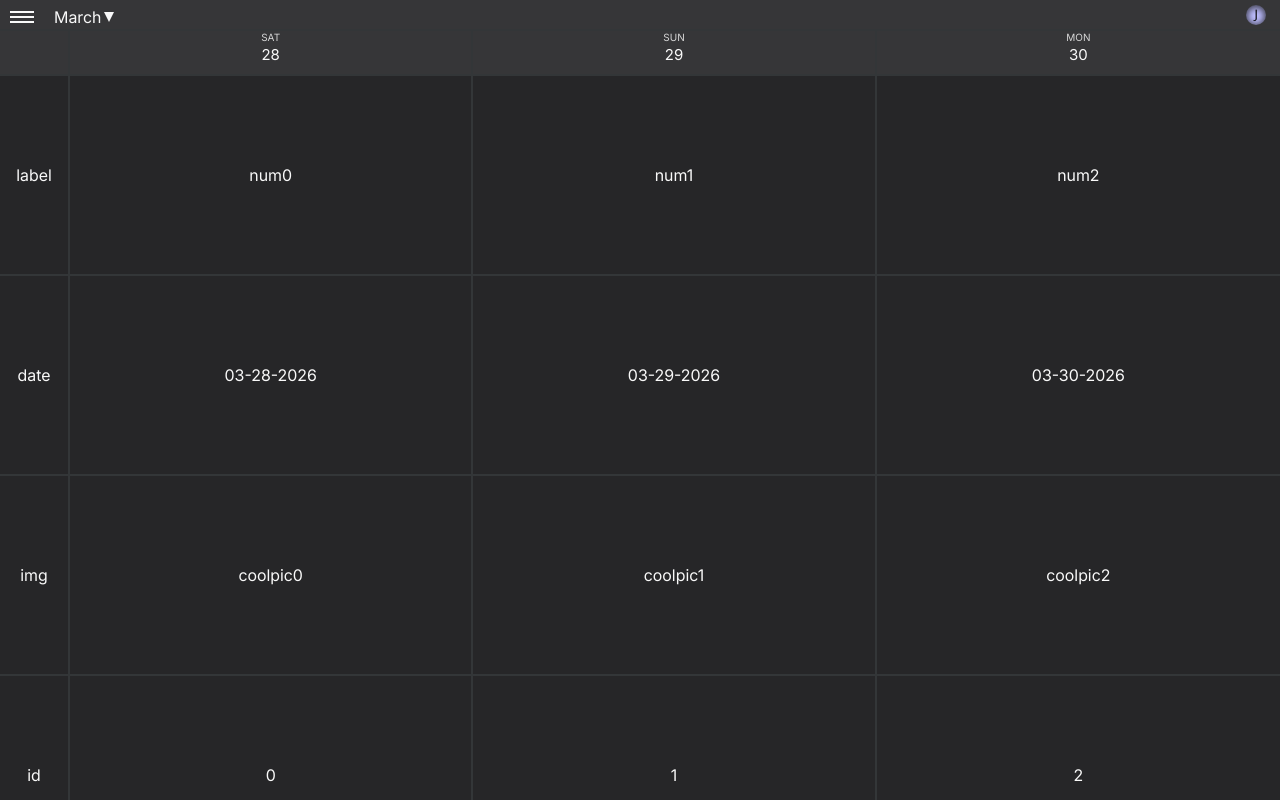
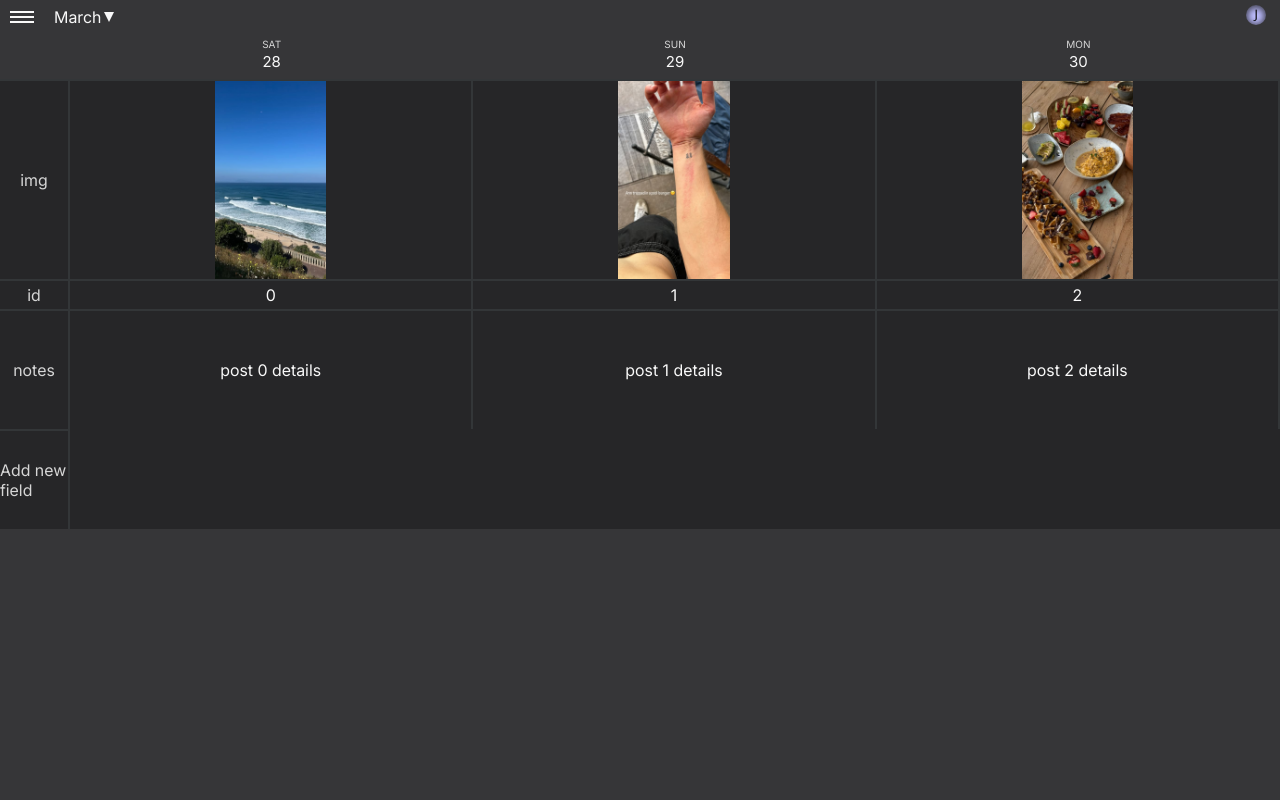
Before and after one commit to speedy-rb/pulse, a React (Vite) app in the folder frontend/: page / in a window 1280 px wide. Built offline with nearby package versions, Linux system fonts and the light colour scheme.

Commit message:
Refactor app into label column and day specific data to prep for interactive scroll

```diff
--- /dev/null
+++ b/frontend/src/components/DayColumn/DayColumn.jsx
@@ -0,0 +1,37 @@
+import styles from './DayColumn.module.css';
+
+function DayColumn({ topRowHeight, isCalendarExpanded, fieldRows, dayData }) {
+  const gridTemplateRows = [topRowHeight, ...fieldRows.map(row => row.height)]
+    .join(" ");
+  return (
+    <div
+      style = {{
+        display: 'grid',
+        gridTemplateRows
+      }}
+    >
+      <div className={`${styles.dayHeaderContainer} ${
+        isCalendarExpanded ? styles.dayHeaderContainerCalendarExpanded : ""
+      }`}>
+        <div className={styles.dayHeaderWeekDay}>{dayData.dateObj.format('ddd').toUpperCase()}</div>
+        <div className={styles.dayHeaderDay}>{dayData.dateObj.date()}</div>
+      </div>
+      { fieldRows.map((row, i) => (
+        <div key={i} className={styles.cell}>
+          {row.key === 'img'
+            ? <img
+                src={dayData[row.key]}
+                height='100%'
+              />
+            : <div>
+                {dayData[row.key]}
+              </div>
+          }
+        </div>
+        ))
+      }
+    </div>
+  )
+}
+
+export default DayColumn;
--- /dev/null
+++ b/frontend/src/components/DayColumn/DayColumn.module.css
@@ -0,0 +1,34 @@
+.dayHeaderContainer {
+    display: flex;
+    flex-direction: column;
+    align-items: center;
+    justify-content: center;
+    gap: 2px;
+    background-color: var(--header-background-color);
+}
+
+.dayHeaderContainerCalendarExpanded {
+    background-color: var(--body-background-color);
+}
+
+.dayHeaderWeekDay {
+    color: var(--text-color-secondary);
+    font-size: var(--font-size-day-of-week-entity-label-header);
+}
+
+.dayHeaderDay {
+    font-size: var(--font-size-day-number-entity-label-header);
+}
+
+.cell {
+    border-right: 2px solid var(--grid-line-color);
+    border-top: 2px solid var(--grid-line-color);
+    display: flex;
+    align-items: center;
+    justify-content: center;
+    overflow: hidden;
+}
+.cell img {
+    max-width: 100%;
+    max-height: 100%;
+}
--- /dev/null
+++ b/frontend/src/components/StoryFieldLabelCol/StoryFieldLabelCol.jsx
@@ -0,0 +1,27 @@
+import styles from './StoryFieldLabelCol.module.css';
+
+function StoryFieldLabelCol({ topRowHeight, addNewRowHeight, fieldRows, isCalendarExpanded }) {
+  const gridTemplateRows = [topRowHeight, ...fieldRows.map(row => row.height), addNewRowHeight]
+    .join(" ");
+  return (
+    <div
+      className={styles.storyFieldLabelCol}
+      style={{
+        display: 'grid',
+        gridTemplateRows
+      }}
+    >
+      <div className={`${styles.deadZone} ${
+        isCalendarExpanded ? styles.deadZoneCalendarExpanded : ""
+      }`}></div>
+      {fieldRows.map((field, i) => (
+        <div key={i} className={styles.cell}>
+          {field.label}
+        </div>
+      ))}
+      <div className={styles.cell}>Add new field</div>
+    </div>
+  )
+}
+
+export default StoryFieldLabelCol;
--- /dev/null
+++ b/frontend/src/components/StoryFieldLabelCol/StoryFieldLabelCol.module.css
@@ -0,0 +1,20 @@
+.storyFieldLabelCol {
+    background-color: var(--body-background-color);
+}
+
+.deadZone {
+    background-color: var(--header-background-color);
+}
+
+.deadZoneCalendarExpanded {
+    background-color: var(--body-background-color);
+}
+
+.cell {
+    border-right: 2px solid var(--grid-line-color);
+    border-top: 2px solid var(--grid-line-color);
+    display: flex;
+    align-items: center;
+    justify-content: center;
+    color: var(--text-color-secondary);
+}
--- a/frontend/src/components/ThreeDayContentGrid/ThreeDayContentGrid.jsx
+++ b/frontend/src/components/ThreeDayContentGrid/ThreeDayContentGrid.jsx
@@ -1,62 +1,66 @@
 import { useState } from "react";
 import styles from './ThreeDayContentGrid.module.css';
-import dayjs from 'dayjs';
+import DayColumn from '../DayColumn/DayColumn';
+import StoryFieldLabelCol from '../StoryFieldLabelCol/StoryFieldLabelCol';
 
 function createEntityData(initialDate){
   const entityData = [];
   for (let i = 0; i < 3; i++) {
     const curDate = initialDate.add(i, 'day');
     const curObj = {
-      'label': `num${i}`,
+      'id': i,
+      'img': `ref_story_${i}.jpg`,
+      'notes': `post ${i} details`,
       'date': curDate.format("MM-DD-YYYY"),
-      'dateObj': curDate,
-      'img': `coolpic${i}`,
-      'id': i
+      'dateObj': curDate
     }
     entityData.push(curObj);
   }
   return entityData
 }
 
-const today = dayjs();
-
 function ThreeDayContentGrid({ activeDate, isCalendarExpanded }) {
   const entityData = createEntityData(activeDate);
-  const fieldsToShow =  ['label','date','img','id'];
+  const topRowHeight = '50px';
+  const addNewRowHeight = '100px';
+  const fieldRows = [
+    { key: "img", label: "img", height: '200px'},
+    // { key: "date", label: "date", height: '50px'},
+    { key: "id", label: "id", height: '30px'},
+    { key: "notes", label: "notes", height: '120px'},
+  ]
 
-  return ( <>
-    <div className={styles.body}>
-      <div className={`${styles.entityLabelRow} ${
-          isCalendarExpanded ? styles.entityLabelRowExpanded : ""
-      }`}>
-        <div className={styles.cell}></div>
-        {entityData.map(entity => (
-          <div className={styles.cell} key={entity.id}>
-          <div className={styles.dayHeaderContainer}>
-            <div className={styles.dayHeaderWeekDay}>{entity.dateObj.format('ddd').toUpperCase()}</div>
-            <div className={styles.dayHeaderDay}>{entity.dateObj.date()}</div>
-          </div>
-          </div>
-        ))}
-      </div>
-      {fieldsToShow.map(field => (
-        <div key={field} className={styles.entityRow}>
-          <div className={styles.cell}>{field}</div>
-          {entityData.map(entity => (
-          <div key={`${entity['id']}.${field}`} className={styles.cell}>{entity[field]}</div>
-          ))}
+  return (
+    <div className={styles.threeDayContentGrid}>
+      <StoryFieldLabelCol
+        topRowHeight={topRowHeight}
+        addNewRowHeight={addNewRowHeight}
+        fieldRows={fieldRows}
+        isCalendarExpanded={isCalendarExpanded}
+      />
+      <div className={styles.dayDataViewport}>
+        <div className={styles.dayDataTrack}>
+          <DayColumn
+            topRowHeight={topRowHeight}
+            isCalendarExpanded={isCalendarExpanded}
+            fieldRows={fieldRows}
+            dayData={entityData[0]}
+          />
+          <DayColumn
+            topRowHeight={topRowHeight}
+            isCalendarExpanded={isCalendarExpanded}
+            fieldRows={fieldRows}
+            dayData={entityData[1]}
+          />
+          <DayColumn
+            topRowHeight={topRowHeight}
+            isCalendarExpanded={isCalendarExpanded}
+            fieldRows={fieldRows}
+            dayData={entityData[2]}
+          />
         </div>
-      ))}
-      <div className={styles.entityRow}>
-        <div className={styles.cell}>
-          add new field
-        </div>
-        {entityData.map((entity, i) => (
-          <div className={styles.cell} key={i}></div>
-        ))}
       </div>
     </div>
-  </>
   )
 }
 
--- a/frontend/src/components/ThreeDayContentGrid/ThreeDayContentGrid.module.css
+++ b/frontend/src/components/ThreeDayContentGrid/ThreeDayContentGrid.module.css
@@ -1,58 +1,20 @@
-.entityLabelRow {
-    background-color: var(--header-background-color);
+.threeDayContentGrid {
+    display: grid;
+    grid-template-columns: var(--label-column-width) 1fr;
 }
 
-.entityLabelRowExpanded {
+.dayDataViewport {
     background-color: var(--body-background-color);
-    padding-top: 8px;
+    overflow: hidden;
 }
 
-.dayHeaderContainer {
+.dayDataTrack {
     display: flex;
-    flex-direction: column;
-    align-items: center;
-    gap: 2px;
-    margin-bottom: 10px;
+    width: 100%;
+    height: 100%;
 }
 
-.dayHeaderWeekDay {
-    color: var(--text-color-secondary);
-    font-size: var(--font-size-day-of-week-entity-label-header);
+.dayDataTrack > * {
+    flex: 1 1 0;
+    min-width: 0;
 }
-
-.dayHeaderDay {
-    font-size: var(--font-size-day-number-entity-label-header);
-}
-
-/* Body (after header) */
-.body {
-  flex: 1 1 auto;
-  min-height: 0;
-  overflow-y: auto;
-  -webkit-overflow-scrolling: touch;
-  background-color: var(--body-background-color);
-}
-
-.entityLabelRow,
-.entityRow {
-    display: grid;
-    grid-template-columns: var(--label-column-width) repeat(var(--num-entity-columns), 1fr);
-    /* border: solid #333638 3px; */
-}
-
-.entityRow {
-    height: 200px;
-}
-
-.cell {
-    border-right: 2px solid var(--grid-line-color);
-    border-top: 2px solid var(--grid-line-color);
-    display: flex;
-    align-items: center;
-    justify-content: center;
-}
-
-.entityLabelRow > .cell:last-child,
-.entityRow > .cell:last-child {
-    border-right: none;
-}
```
Also changed, not shown: frontend/public/ref_story_0.jpg (renamed from frontend/public/ref_story_3.jpg).
